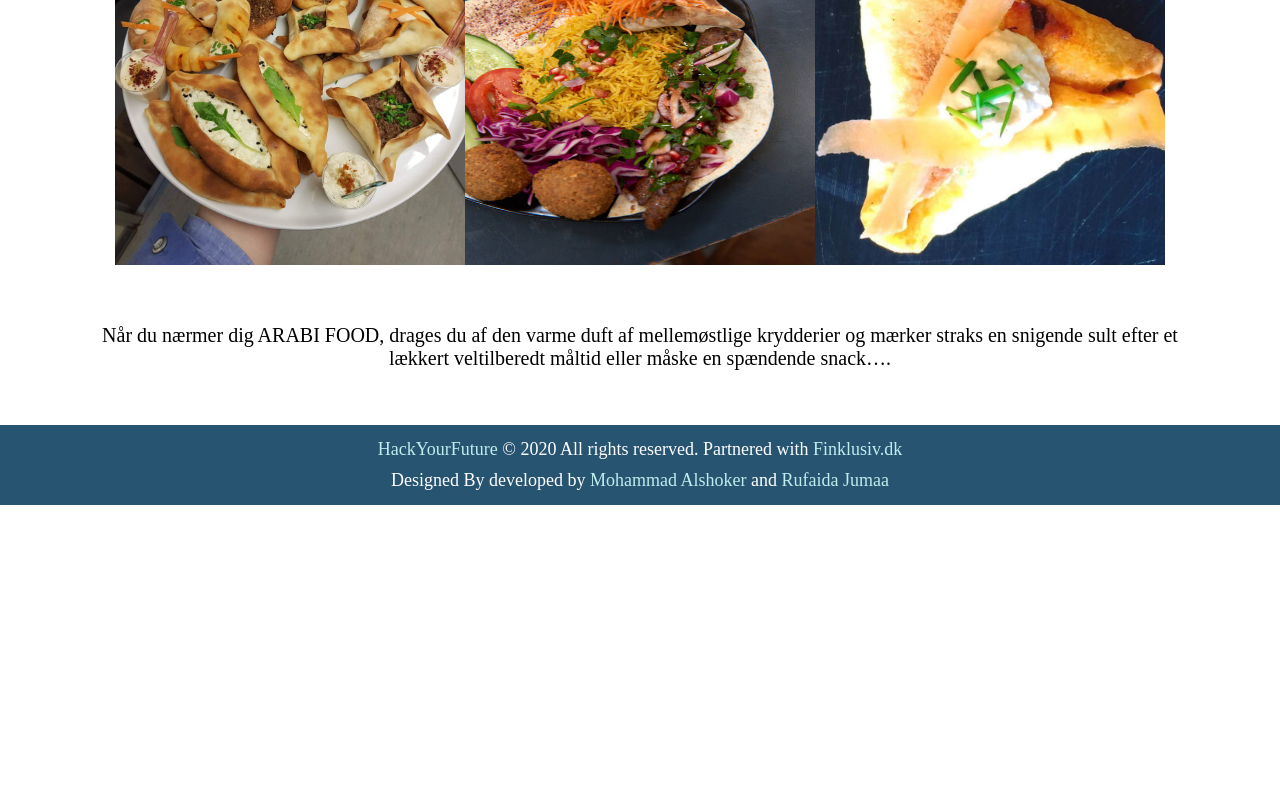
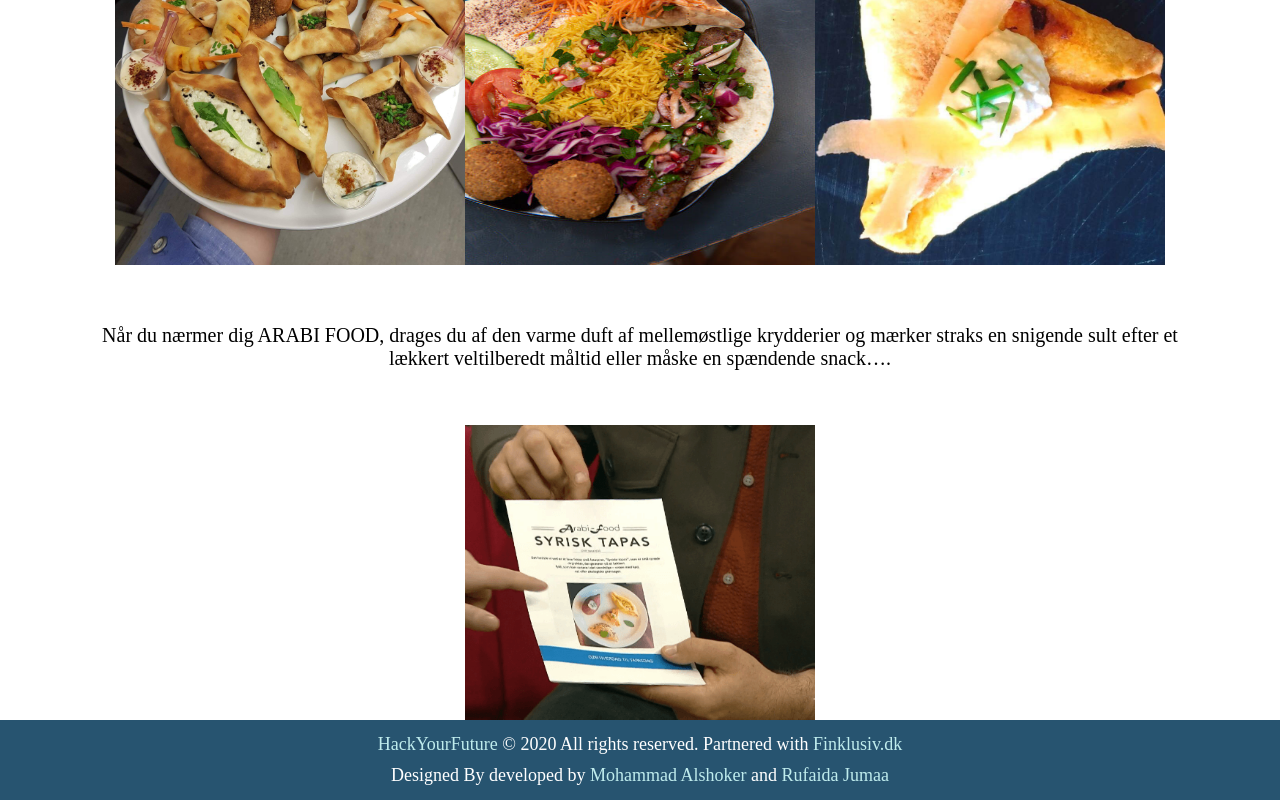
Before and after one commit to rufaidaju/ArabiFoodTapas, a React (Create React App) app: page /content in a window 1280 px wide. Shown: the part 354-1154 px from the top of the page. Before the commit the page ends 859 px from the top, so only its background shows below. Built offline with nearby package versions, Linux system fonts and the light colour scheme.

Commit message:
add pic to the home page

```diff
--- a/src/components/pages/Content.js
+++ b/src/components/pages/Content.js
@@ -3,6 +3,8 @@ import React from "react";
 import food6 from "../../assets/images/food6.jpg";
 import food7 from "../../assets/images/food7.jpg";
 import reem5 from "../../assets/images/Reem5.jpeg";
+import tapas from "../../assets/images/tapas.png";
+
 
 
 function Content() {
@@ -29,6 +31,8 @@ function Content() {
           lækkert veltilberedt måltid eller måske en spændende snack….
         </h3>
       </div>
+      <img src={`${tapas}`} width={"350px"}  alt="" />
+
     </section>
   );
 }
--- a/src/components/pages/Gallery.js
+++ b/src/components/pages/Gallery.js
@@ -21,7 +21,6 @@ import food8 from "../../assets/images/food8.jpg";
 import food9 from "../../assets/images/food9.jpg";
 import kitchen from "../../assets/images/kitchen.jpg";
 import lovedamas from "../../assets/images/lovedamas.jpg";
-import tapas from "../../assets/images/tapas.png";
 
 function Gallery() {
   return (
@@ -53,7 +52,6 @@ function Gallery() {
           {/* <img src={`${reemRestaurant2}`} alt="" /> */}
           <img src={`${reemRestaurant3}`} alt="" />
 
-          <img src={`${tapas}`} alt="" />
         </div>
       </div>
     </section>
```
